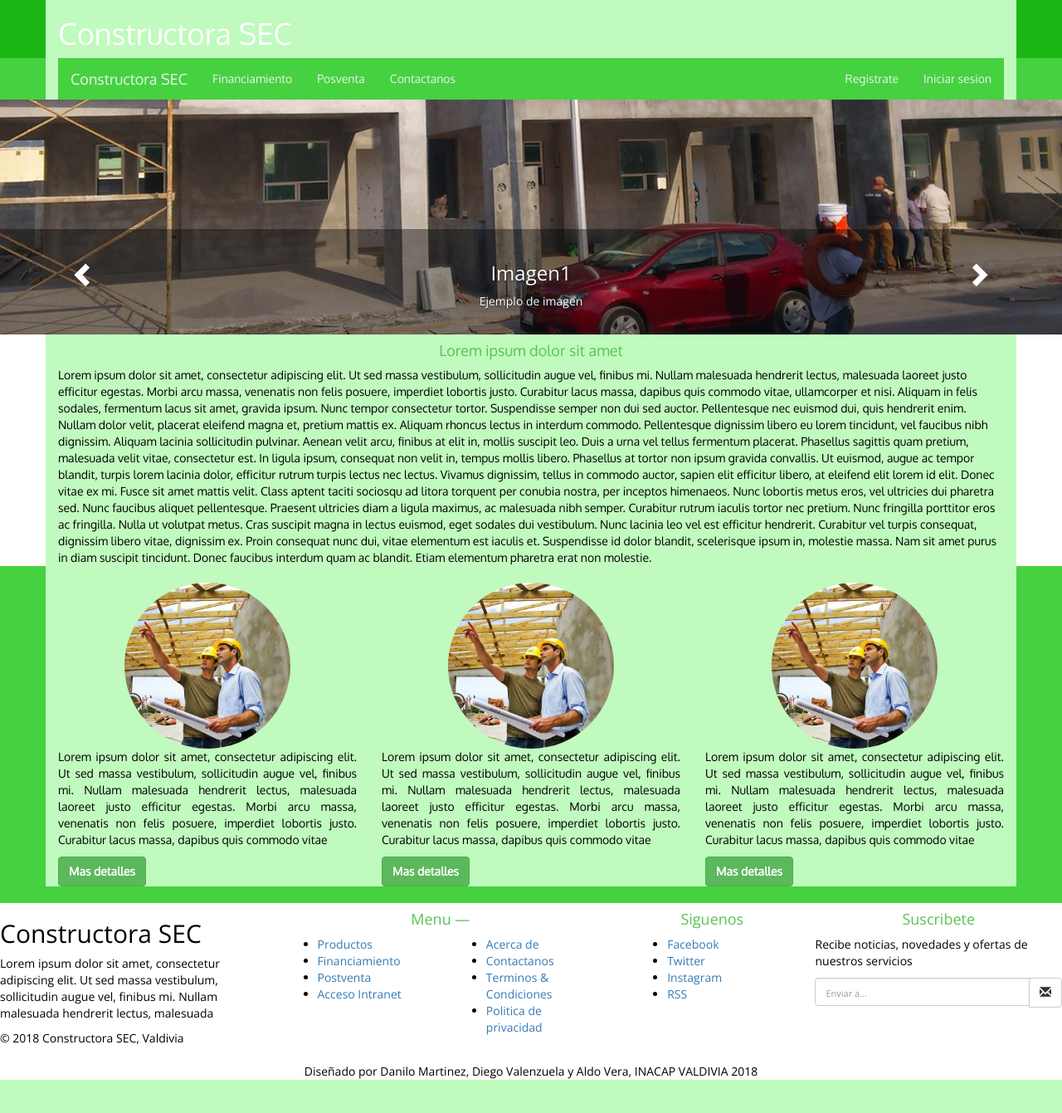
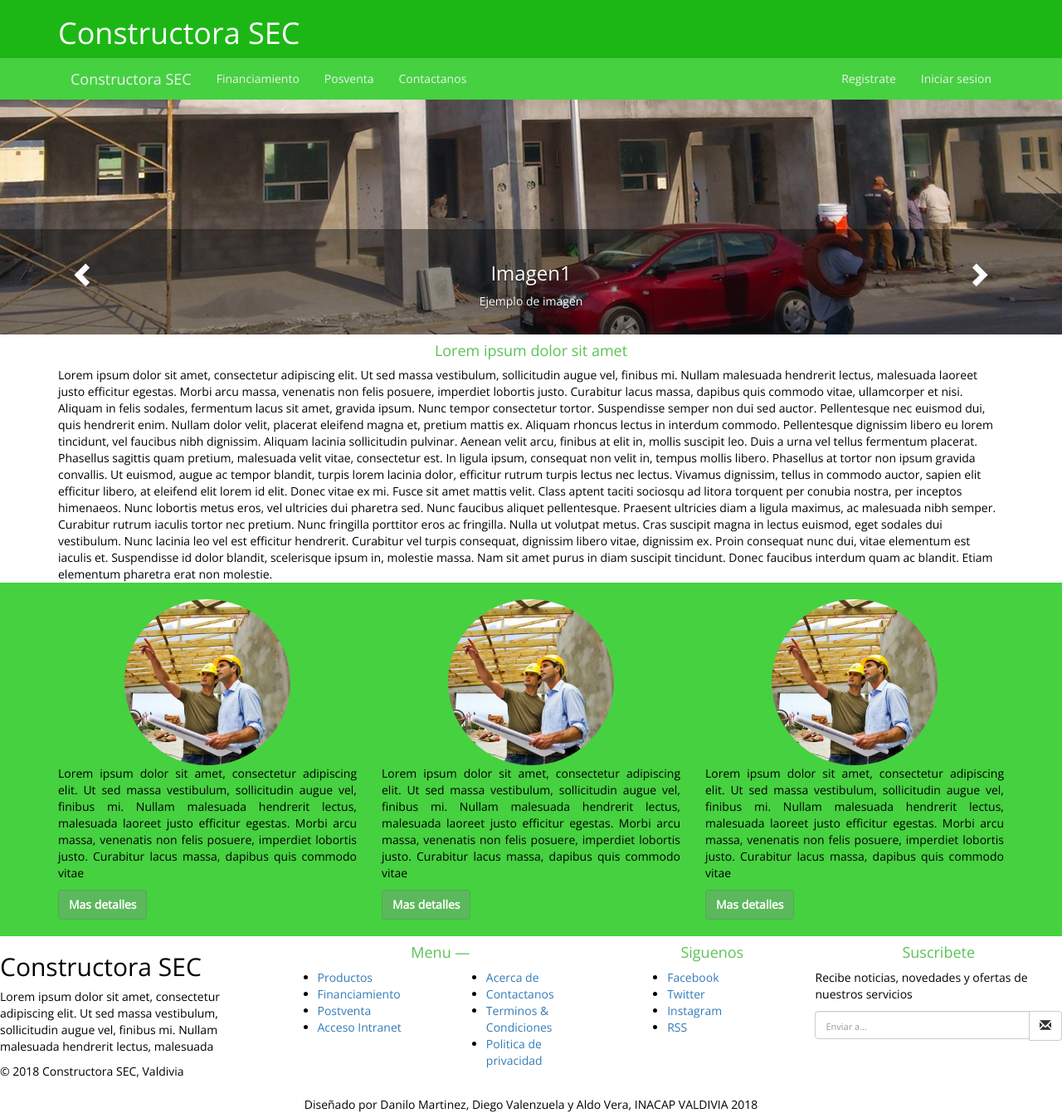
Before and after one commit to IntegracionSoftware704/constructorasecinacap2018, a PHP site: page /view/index.php in a window 1280 px wide. Shown: the whole page at 83% size. Before the commit the page ends 1301 px from the top, so only its background shows below. Run offline with PHP 8.4, Linux system fonts and the light colour scheme.

Commit message:
Se elimino el background-color del container ya que hace conficto con la paleta de colores predeterminada

```diff
--- a/css/registro.css
+++ b/css/registro.css
@@ -1,8 +1,7 @@
 .container{
      height: 100%;
  	background-repeat: no-repeat;
- 	background-color: #c0fabe;
- 	font-family: 'Oxygen', sans-serif;
+ 	font-family: 'Open Sans', sans-serif;
 }
 
 .main{
```
